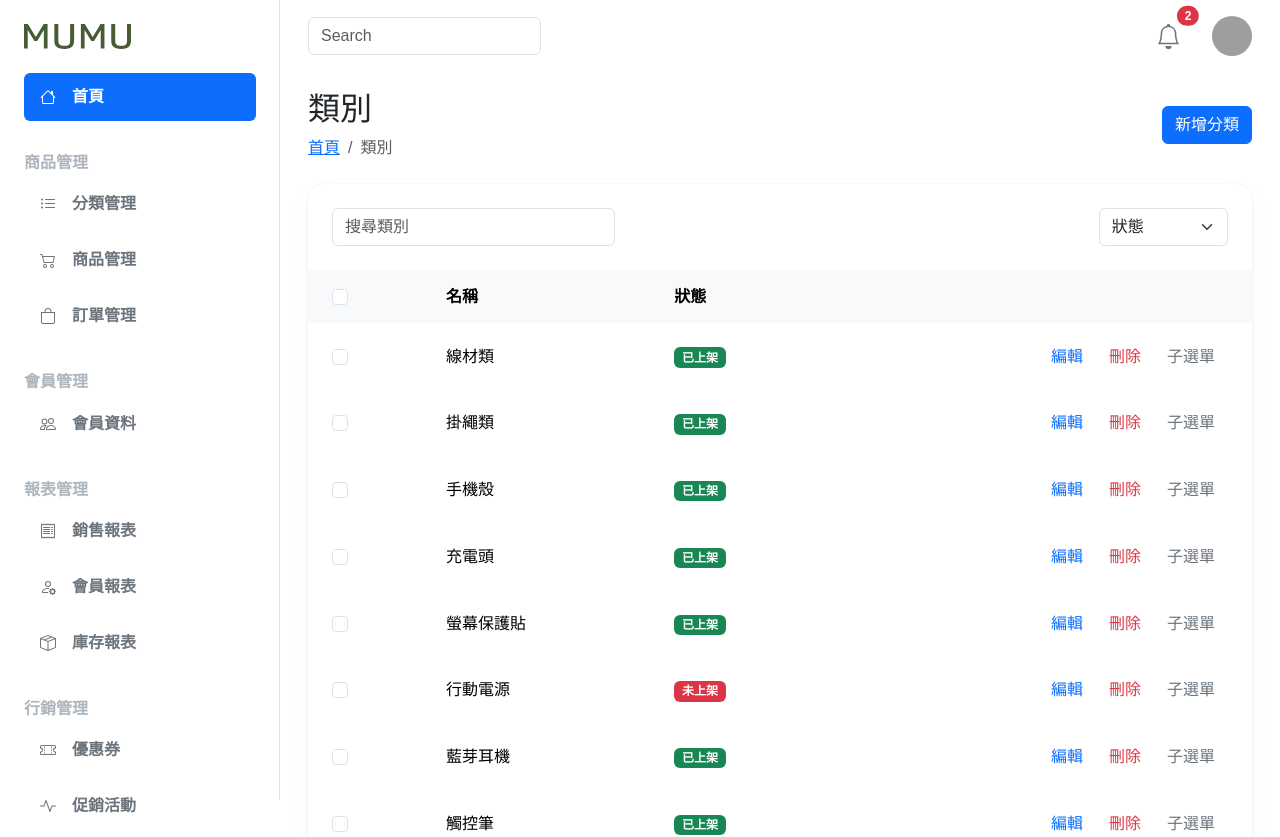
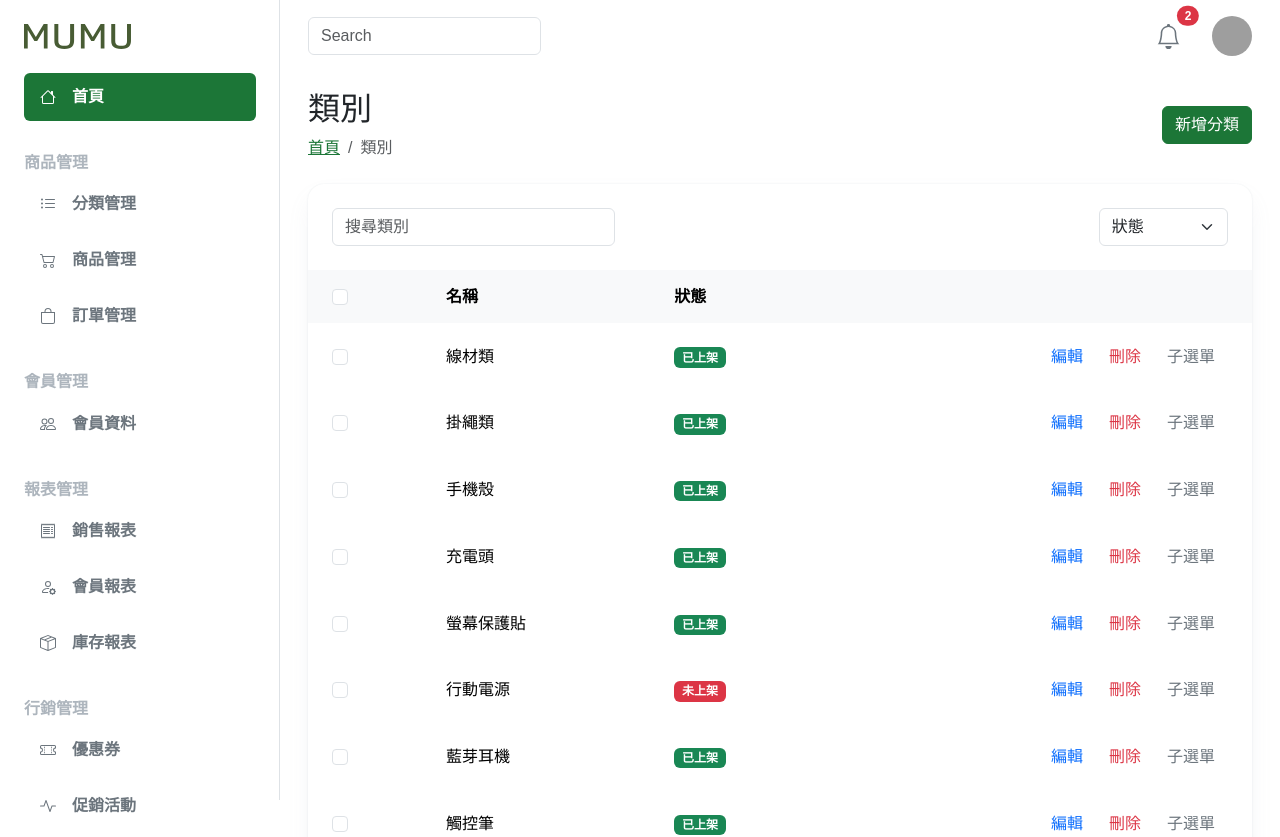
Before and after one commit to ws-luke/mumu, a Vue app: page /admin/categories in a window 1280 px wide. Shown: the top 837 px of the page. Built offline with nearby package versions, Linux system fonts and the light colour scheme; grey boxes are pictures that could not be loaded.

Commit message:
新增scss

```diff
--- /dev/null
+++ b/src/assets/all.scss
@@ -0,0 +1,29 @@
+.btn-primary {
+  --bs-btn-color: #fff;
+  --bs-btn-bg: #1c7637;
+  --bs-btn-border-color: #1c7637;
+  --bs-btn-hover-color: #fff;
+  --bs-btn-hover-bg: #1ca746;
+  --bs-btn-hover-border-color: #1ca746;
+  --bs-btn-focus-shadow-rgb: 49, 132, 253;
+  --bs-btn-active-color: #fff;
+  --bs-btn-active-bg: #1ca746;
+  --bs-btn-active-border-color: #1ca746;
+  --bs-btn-active-shadow: inset 0 3px 5px rgba(0, 0, 0, 0.125);
+  --bs-btn-disabled-color: #fff;
+  --bs-btn-disabled-bg: #1c7637;
+  --bs-btn-disabled-border-color: #1c7637;
+}
+:root {
+  --bs-link-color-rgb: 28, 118, 55;
+  --bs-link-hover-color-rgb: 28, 167, 70;
+  --bs-link-color: #1c7637;
+  --bs-link-hover-color: #1ca746;
+}
+.nav-pills {
+  --bs-nav-pills-link-active-bg: #1c7637;
+}
+.form-control:focus {
+  border-color: #6fb283;
+  box-shadow: 0 0 0 0.25rem rgb(111 178 131 / 25%);
+}
--- a/src/main.js
+++ b/src/main.js
@@ -1,5 +1,6 @@
 import 'bootstrap/dist/css/bootstrap.min.css'
 import 'bootstrap'
+import '@/assets/all.scss'
 import './assets/main.css'
 
 import { createApp } from 'vue'
```
